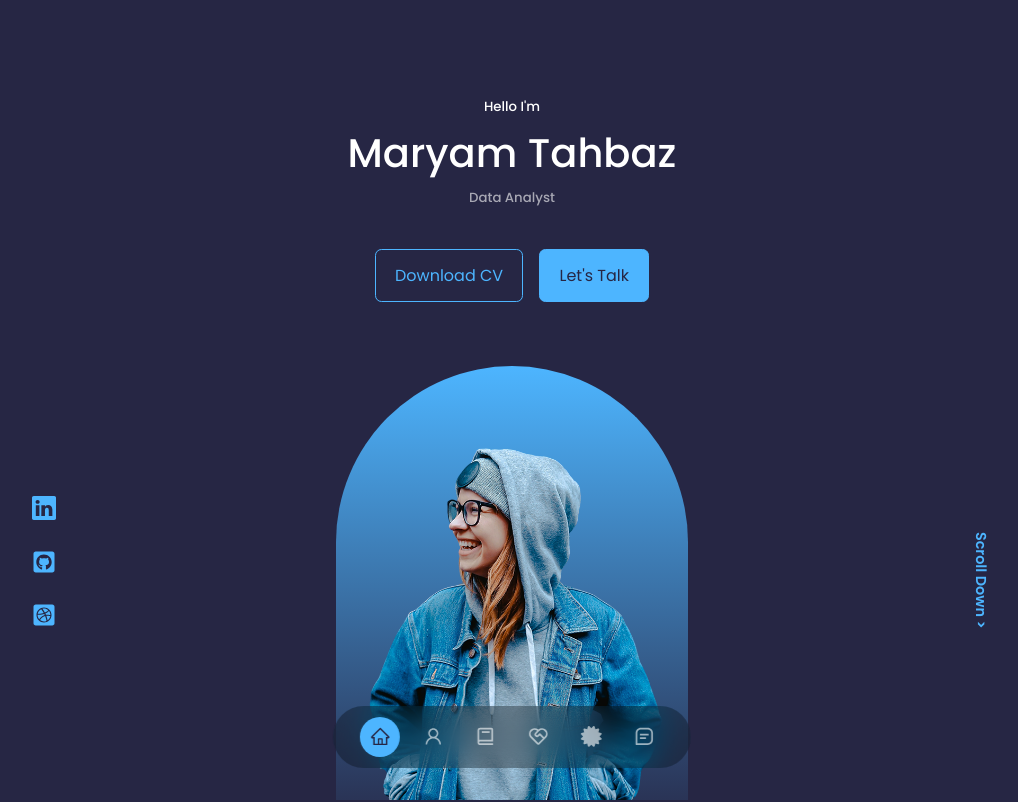
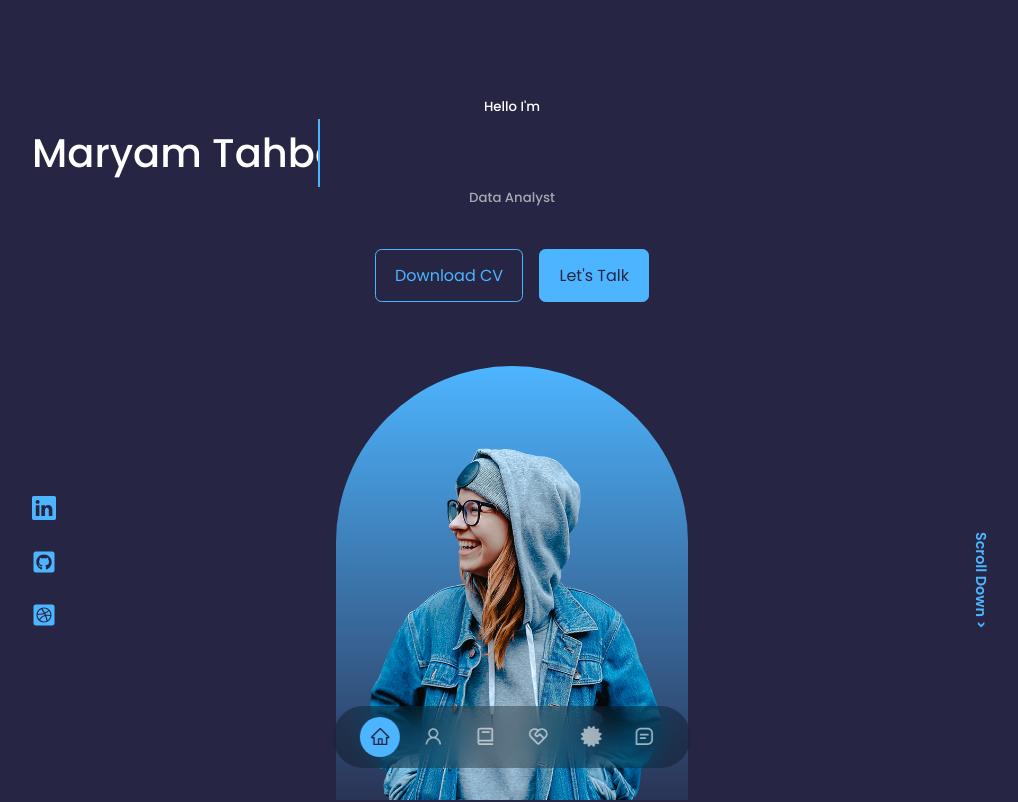
Before and after one commit to sinagss/portfolio, a React (Create React App) app: page / in a window 1280 px wide. Shown: the top 802 px of the page, without its empty margins (128-1146 px from the left). Built offline with nearby package versions, Linux system fonts and the light colour scheme.

Commit message:
before changing the whole thing

```diff
--- a/public/index.html
+++ b/public/index.html
@@ -4,7 +4,7 @@
     <meta charset="UTF-8" />
     <meta http-equiv="X-UA-Compatible" content="IE=edge" />
     <meta name="viewport" content="width=device-width, initial-scale=1.0" />
-    <title>The Ultimate React Personal Portfolio Website</title>
+    <title>Maryam's Portfolio</title>
   </head>
   <body>
     <div id="root"></div>
--- a/src/components/about/About.jsx
+++ b/src/components/about/About.jsx
@@ -1,6 +1,6 @@
 import React from "react";
 import "./about.css";
-import ABOUT from "../../assets/me-about.jpg";
+import ABOUT from "../../assets/me-about.png";
 import { FaAward } from "react-icons/fa";
 import { FiUsers } from "react-icons/fi";
 import { VscFolderLibrary } from "react-icons/vsc";
--- a/src/components/about/about.css
+++ b/src/components/about/about.css
@@ -114,5 +114,7 @@
   }
 
   .about__content p {
+    text-align: left;
+    text-justify: auto;
   }
 }
--- a/src/components/contact/Contact.jsx
+++ b/src/components/contact/Contact.jsx
@@ -43,7 +43,7 @@ const Contact = () => {
           <article className="contact__option">
             <MdEmail className="contact__option-icon" />
             <h4>Email</h4>
-            <h5>maryam.tahbaz65@gmail.com</h5>
+            {/* <h5>maryam.tahbaz65@gmail.com</h5> */}
             <a
               href="mailto:maryam.tahbaz65@gmail.com"
               target={"_blank"}
@@ -57,7 +57,7 @@ const Contact = () => {
           <article className="contact__option">
             <FaTelegramPlane className="contact__option-icon" />
             <h4>Telegram</h4>
-            <h5>@maryamTbz</h5>
+            {/* <h5>@maryamTbz</h5> */}
             <a href="https://t.me/maryamTbz" target={"_blank"} rel="noreferrer">
               Send a message
             </a>
@@ -67,7 +67,7 @@ const Contact = () => {
           <article className="contact__option">
             <BsWhatsapp className="contact__option-icon" />
             <h4>WhatsApp</h4>
-            <h5>+989366730866</h5>
+            {/* <h5>+989366730866</h5> */}
             <a
               href="https://wa.me/+989366730866"
               target={"_blank"}
--- a/src/components/header/Header.jsx
+++ b/src/components/header/Header.jsx
@@ -10,7 +10,9 @@ const Header = () => {
     <header id="home">
       <div className="container header__container">
         <h5>Hello I'm</h5>
-        <h1>Maryam Tahbaz</h1>
+        <div className="type_container">
+          <h1 className="typed">Maryam Tahbaz</h1>
+        </div>
         <h5 className="text-light">Data Analyst</h5>
 
         {/* Call To Action buttons */}
@@ -30,7 +32,7 @@ const Header = () => {
           className="scroll__down >"
           onClick={() => setActiveNav("#contact")}
         >
-          Scroll Down {'>'}
+          Scroll Down {">"}
         </a>
       </div>
     </header>
--- a/src/components/header/header.css
+++ b/src/components/header/header.css
@@ -8,6 +8,46 @@ header {
   text-align: center;
   height: 100%;
   position: relative;
+}
+
+.typed_container{
+  font-size: 24px;
+  display: grid;
+  place-items: center;
+  width: fit-content;
+}
+
+.typed {
+  position: relative;
+  overflow: hidden;
+  white-space: nowrap;
+  border-right: 2px solid;
+  width: 0;
+  animation: typing 3s steps(30, end) forwards, blinking 2s infinite;
+  animation-iteration-count: infinite;
+}
+
+@keyframes typing {
+  from { width: 0 }
+  to { width: 100% }
+}
+
+@keyframes blinking {
+  0% {border-color: transparent}
+  50% {border-color: var(--color-primary)}
+  100% {border-color: transparent}
+}
+
+
+/* The typewriter cursor effect */
+@keyframes blink-caret {
+  from,
+  to {
+    border-color: transparent;
+  }
+  50% {
+    border-color: orange;
+  }
 }
 
 /* ======== Call to action buttons (CTA) ======== */
```
Also changed, not shown: src/assets/me-about.jpg (deleted), src/assets/me-about.png (added).
